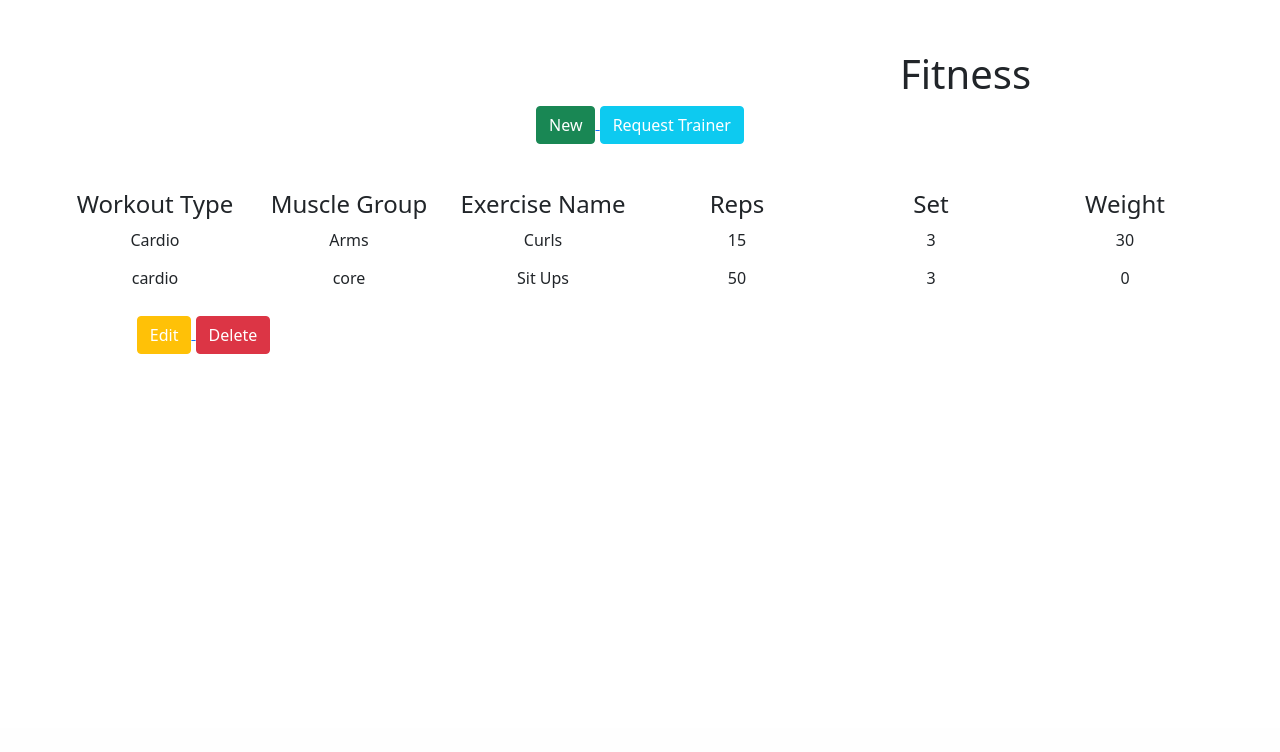
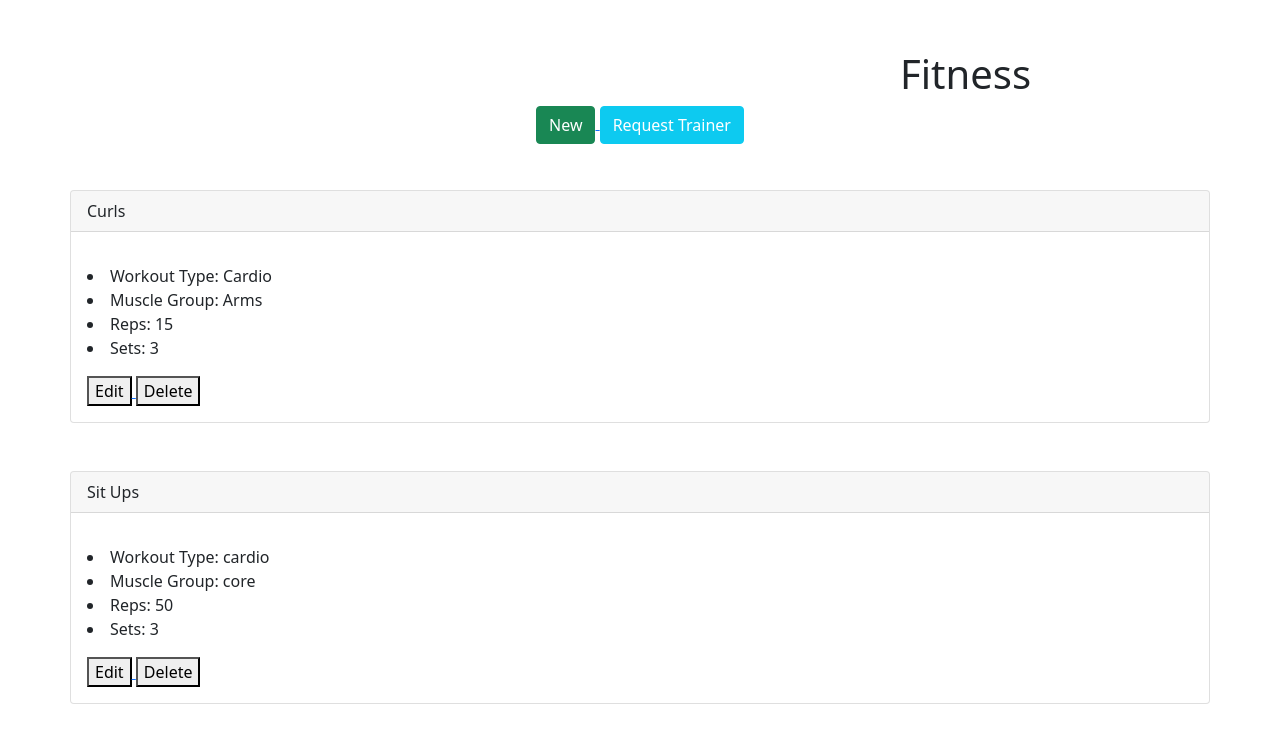
Before and after one commit to bradleypeterson/snakedenfitness, a Django app: page /fitness/ in a window 1280 px wide. Shown: the part 72-824 px from the top of the page. Before the commit the page ends 426 px from the top, so only its background shows below. Run offline with Django 3.2, Linux system fonts and the light colour scheme; data comes from the database, SQL or seed files in the repository; both versions use the stored data as it was after the commit; some libraries are stand-ins or nearby versions.

```diff
--- a/snakedenfitness/diet/templates/diet/edit_meal.html
+++ b/snakedenfitness/diet/templates/diet/edit_meal.html
@@ -1,7 +1,6 @@
 {% extends 'base.html' %}
 
 {% block body %}
-{{ meal }}
  <div class="container p-0" style="margin-top: 25px; max-width: 25%;">
         <h1 style="text-align: center">Edit Meal Information</h1>
         <form action="/diet/edit_meal/" method="post" style="margin-top: 25px">
--- a/snakedenfitness/diet/templates/diet/meal_form.html
+++ b/snakedenfitness/diet/templates/diet/meal_form.html
@@ -9,7 +9,7 @@
 
             <input type="submit" class="btn btn-primary"
                    style="margin-top: 15px; margin-left: 165px; text-align: center" value="Submit">
-            <a href="{% url 'test' %}" class="btn btn-danger" style="margin-top: 15px;">Cancel</a>
+            <a href="{% url 'diet_home' %}" class="btn btn-danger" style="margin-top: 15px;">Cancel</a>
         </form>
     </div>
 {% endblock %}
--- a/snakedenfitness/diet/views.py
+++ b/snakedenfitness/diet/views.py
@@ -56,11 +56,10 @@ def delete_meal(request, id):
         meal.delete()
         return redirect('diet_home')
 
-
 @login_required
 def edit_meal(request, id):
     meal = Meal.objects.get(pk=id)
-    form = MealForm(request.POST or None)
+    form = MealForm(request.POST or None, instance=meal)
 
     if form.is_valid():
         form.save()
--- a/snakedenfitness/fitness/templates/fitness/fitness_home.html
+++ b/snakedenfitness/fitness/templates/fitness/fitness_home.html
@@ -14,84 +14,27 @@
                 <h6 class="btn btn-light" style="margin-left: 1025px; background-color: white; border-color: white"></h6>
             </div>
         </div>
-
-        <div class="row pb-1">
-            <div class="col-md-2 text-center h4">
-                Workout Type
+        {% for workout in workout %}
+            <div class="card">
+              <div class="card-header">
+                {{ workout.exercise_name }}
+              </div>
+              <div class="card-body">
+                <p class="card-text">
+                    <li>Workout Type: {{ workout.workout_type }}</li>
+                    <li>Muscle Group: {{ workout.muscle_group }}</li>
+                    <li>Reps: {{ workout.reps }}</li>
+                    <li>Sets: {{ workout.sets }}</li>
+                </p>
+                  <a href="{% url 'edit_workout' workout.id %}">
+                      <button>Edit</button>
+                  </a>
+                  <a href="{% url 'delete_workout' workout.id %}">
+                      <button>Delete</button>
+                  </a>
+              </div>
             </div>
-            <div class="col-md-2 text-center h4">
-                Muscle Group
-            </div>
-            <div class="col-md-2 text-center h4">
-                Exercise Name
-            </div>
-            <div class="col-md-2 text-center h4">
-                Reps
-            </div>
-            <div class="col-md-2 text-center h4">
-                Set
-            </div>
-            <div class="col-md-2 text-center h4">
-                Weight
-            </div>
-        </div>
-        <div class="row pb-1">
-            <div class="col-md-2 text-center h6">
-                {% for item in objs %}
-                <tr>
-                    <td>{{ item.workout_type }}</td>
-                    <tr><br><br></tr>
-                </tr>
-                {% endfor %}
-            </div>
-            <div class="col-md-2 text-center h6">
-                {% for item in objs %}
-                <tr>
-                    <td>{{ item.muscle_group }}</td>
-                    <tr><br><br></tr>
-                </tr>
-                {% endfor %}
-            </div>
-            <div class="col-md-2 text-center h6">
-                {% for item in objs %}
-                <tr>
-                    <td>{{ item.exercise_name }}</td>
-                    <tr><br><br></tr>
-                </tr>
-                {% endfor %}
-            </div>
-            <div class="col-md-2 text-center h6">
-                {% for item in objs %}
-                <tr>
-                    <td>{{ item.reps }}</td>
-                    <tr><br><br></tr>
-                </tr>
-                {% endfor %}
-            </div>
-            <div class="col-md-2 text-center h6">
-                {% for item in objs %}
-                <tr>
-                    <td>{{ item.sets }}</td>
-                    <tr><br><br></tr>
-                </tr>
-                {% endfor %}
-            </div>
-            <div class="col-md-2 text-center h6">
-                {% for item in objs %}
-                <tr>
-                    <td>{{ item.weight }}</td>
-                    <tr><br><br></tr>
-                </tr>
-                {% endfor %}
-            </div>
-            <div class="col-md-3 text-center h6">
-                <a href="{% url 'edit_workout'%}">
-                    <button class="btn btn-warning" type="submit" style="color: white">Edit</button>
-                </a>
-                <a href="{% url 'delete_workout' %}">
-                   <button class="btn btn-danger" type="submit">Delete</button>
-                </a>
-            </div>
-        </div>
-    </div>
+        <br><br>
+    {% endfor %}
+</div>
 {% endblock %}
--- a/snakedenfitness/fitness/urls.py
+++ b/snakedenfitness/fitness/urls.py
@@ -6,6 +6,6 @@ urlpatterns = [
     path('trainer/', views.trainer_home, name="trainer_home"),
     path('workout_form/', views.workout_form, name="workout_form"),
     path('request_trainer/', views.request_trainer, name="request_trainer"),
-    path('delete_workout/', views.delete_workout, name="delete_workout"),
-    path('edit_workout/', views.edit_workout, name="edit_workout"),
+    path('delete_workout/<int:id>', views.delete_workout, name="delete_workout"),
+    path('edit_workout/<int:id>', views.edit_workout, name="edit_workout"),
 ]
--- a/snakedenfitness/fitness/views.py
+++ b/snakedenfitness/fitness/views.py
@@ -10,9 +10,9 @@ from .models import Workout
 
 # Create your views here.
 def fitness_home(request):
-    obj = Workout.objects.all()
+    workout = Workout.objects.all()
 
-    return render(request, 'fitness/fitness_home.html', {'objs': obj})
+    return render(request, 'fitness/fitness_home.html', {'workout': workout})
 
 # can restrict view here with permissions
 # @permission_required('x.y') or PermissionRequiredMixin
@@ -56,7 +56,21 @@ def request_trainer(request):
     return render(request, 'fitness/request_trainer.html', {})
 
 def delete_workout(request, id):
+    workout = Workout.objects.get(pk=id)
+    workout.delete()
+    return redirect('fitness_home')
     return render(request, 'fitness/delete_workout.html', {})
 
 def edit_workout(request):
     return render(request, 'fitness/edit_workout.html', {})
+
+@login_required
+def edit_workout(request, id):
+    workout = Workout.objects.get(pk=id)
+    form = WorkoutForm(request.POST or None, instance=workout)
+
+    if form.is_valid():
+        form.save()
+        return redirect('fitness_home')
+
+    return render(request, 'fitness/edit_workout.html', {'workout': workout, 'form': form})
```
Also changed, not shown: snakedenfitness/diet/forms.py (+28 -15 lines), snakedenfitness/fitness/forms.py (+22 -9 lines), snakedenfitness/fitness/templates/fitness/edit_workout.html (+13 -2 lines), snakedenfitness/db.sqlite3.
